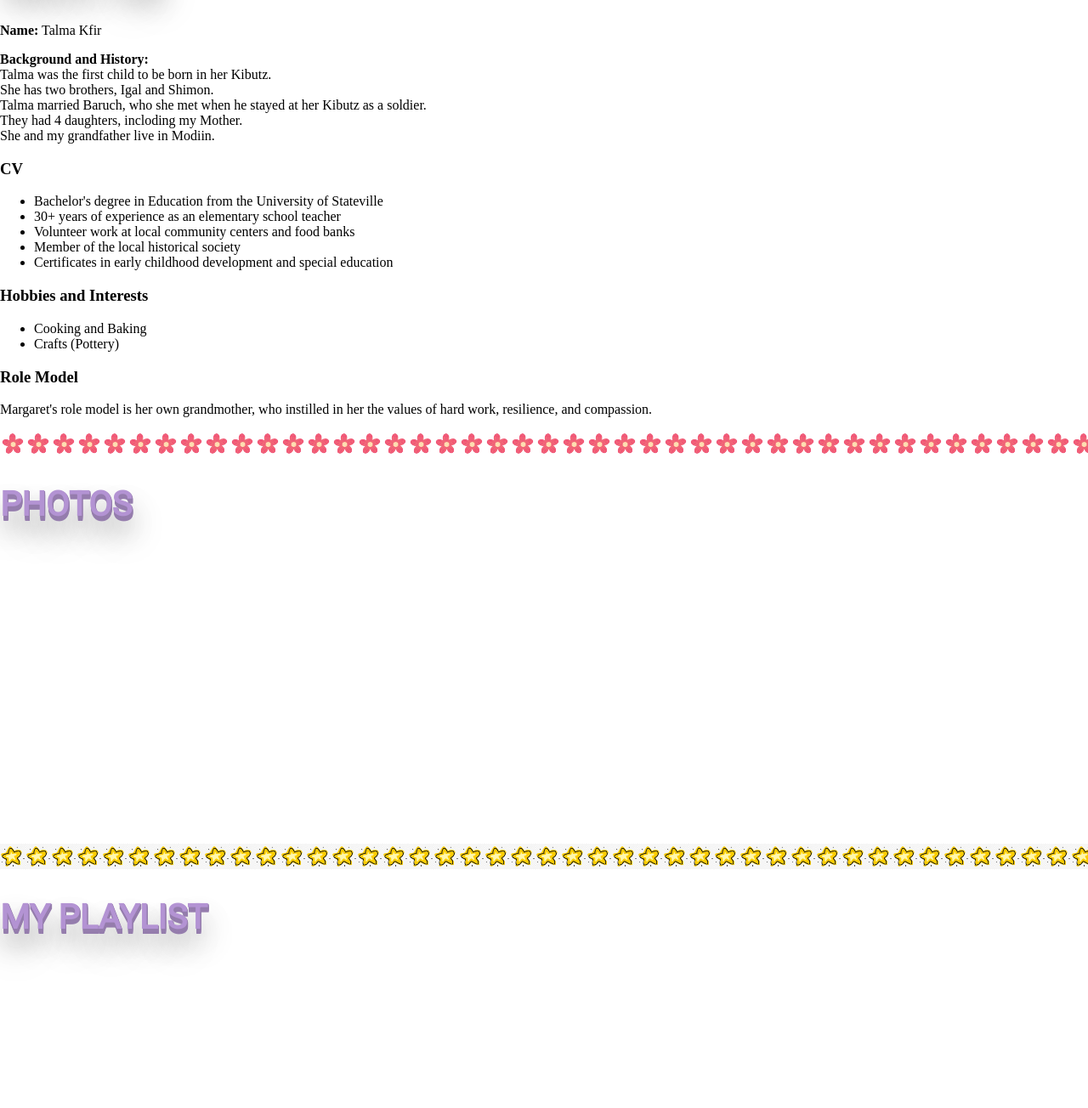
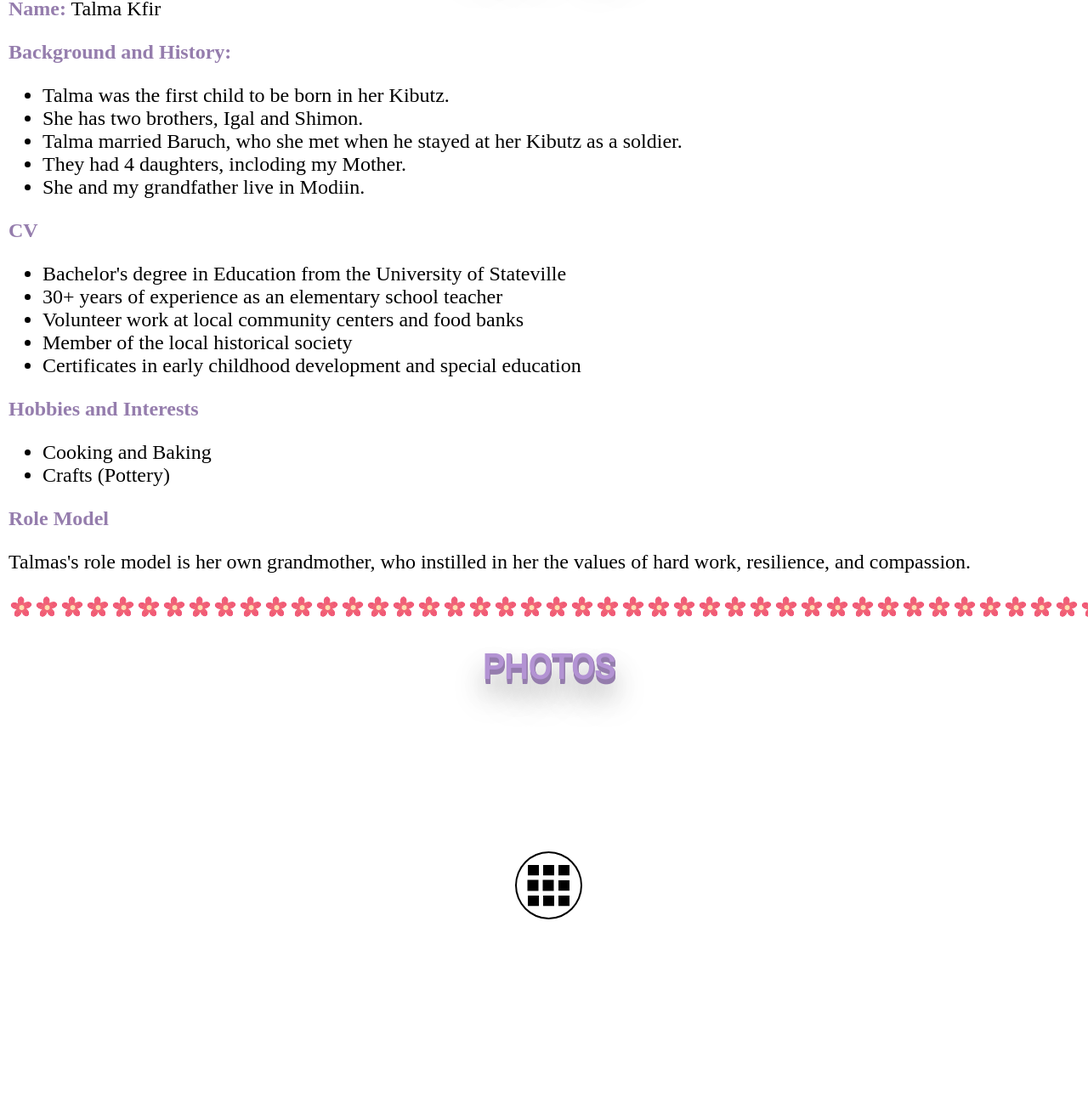
Before and after one commit to WED-2023/319041208, a plain HTML site: page index.html in a window 1280 px wide. Shown: the part 356-1660 px from the top of the page at 85% size. Drawn offline with Linux system fonts and the light colour scheme; grey boxes are pictures that could not be loaded.

Commit message:
complete photos section

```diff
--- a/index.html
+++ b/index.html
@@ -19,18 +19,17 @@
 <section id="about" class="section">
   <div class="star"><br/></div>
   <h2>ABOUT ME</h2>
-    <p><strong>Name:</strong> Talma Kfir</p>
-    <p><strong>Background and History:</strong>
-      <br> Talma was the first child to be born in her Kibutz.
-      <br/>She has two brothers, Igal and Shimon.
-      <br/>Talma married Baruch, who she met when he stayed at her Kibutz as a soldier.
-      <br/>They had 4 daughters, incloding my Mother.
-      <br/>She and my grandfather live in Modiin.
+    <p><b>Name:</b> Talma Kfir</p>
+    <p><b>Background and History:</b>
+      <ul>
+        <li>Talma was the first child to be born in her Kibutz. </li>
+        <li>She has two brothers, Igal and Shimon.</li>
+        <li>Talma married Baruch, who she met when he stayed at her Kibutz as a soldier.</li>
+        <li>They had 4 daughters, incloding my Mother.</li>
+        <li>She and my grandfather live in Modiin.</li>
+      </ul>
     </p>
-  </section>
-
-  <section id="cv">
-    <h3>CV</h3>
+    <b>CV</b>
     <ul>
       <li>Bachelor's degree in Education from the University of Stateville</li>
       <li>30+ years of experience as an elementary school teacher</li>
@@ -38,29 +37,30 @@
       <li>Member of the local historical society</li>
       <li>Certificates in early childhood development and special education</li>
     </ul>
-  </section>
-
-  <section id="hobbies">
-    <h3>Hobbies and Interests</h3>
+    <b>Hobbies and Interests</b>
     <ul>
       <li>Cooking and Baking</li>
       <li>Crafts (Pottery)</li>
     </ul>
-  </section>
-
-  <section id="rolemodel">
-    <h3>Role Model</h3>
-    <p>Margaret's role model is her own grandmother, who instilled in her the values of hard work, resilience, and compassion.</p>
-  </section>
+    <b>Role Model</b>
+    <p>Talmas's role model is her own grandmother, who instilled in her the values of hard work, resilience, and compassion.</p>
 </section>
 
 <section id="photos" class="section">
-
 <div class="flower"><br/></div>
 <h2> photos</h2>
-<br/>
-<br/>
-<br/>
+<div class="gallery">
+  <input type="checkbox" >
+  <img src="files\artyom-kabajev-_aduPjJvDx4-unsplash.jpg" alt="pic1">
+  <img src="files\johnny-cohen-OxOxqLAWvE0-unsplash.jpg" alt="pic2">
+  <img src="files\katarzyna-grabowska-sRAWQyoUiVQ-unsplash.jpg" alt="pic3">
+  <img src="files\matt-bennett-78hTqvjYMS4-unsplash.jpg" alt="sime pink flowers">
+  <img src="files\photos1.jpeg" alt="big rocks with some trees">
+  <img src="files\rod-long-y0OAmd_COUM-unsplash.jpg" alt="a waterfall, a lot of tree and a great view from the sky">
+  <img src="files\ravi-patel-VMGAbeeJTKo-unsplash.jpg" alt="a cool landscape">
+  <img src="files\sentidos-humanos-aMcaLCfTWrA-unsplash.jpg" alt="inside a town between two big buildings">
+  <img src="files\simon-godfrey-yRmmm3t1oX8-unsplash.jpg" alt="a great view of the sea above the mountain">
+</div>
 </section>
 
 <section id="playlist" class="section">
@@ -136,27 +136,36 @@
 </section>
 
 <section id="spa" class="section">
-<br/>
-<br/>
-<br/>
-<br/>
-<br/>
-<br/>
-<br/>
-<br/>
-<br/>
-<br/>
-<br/>
-<br/>
-<br/>
-<br/>
-<br/>
-<br/>
 <div class="flower"><br/></div>
 <h2>ans</h2>
-<br/>
-<br/>
-<br/>
+<p>
+  <b>Question 1+2:</b>
+  <br/>
+  <table class="styled-table">
+    <thead>
+      <tr>
+      <td>Web</td>
+      <td>1</td>
+      <td>2</td>
+      <td>3</td>
+      </tr>
+    </thead>
+    <tbody>
+      <tr>
+        <td class="ttitle">שוני</td>
+        <td>ווב סטטי, במצב של "קריאה בלבד". נועד כדי לאפשר למשתמש לאסוף מידע ללא אפשרות השתתפות/הוספת מידע </td>
+        <td>בעקבות הצורך לאיטראקציה של המשתמש עם האתר, הכונס האפשרות של המשתמש להיות פעיל בגלישה שלו ברשת. המידע שמוצג גם מותאם אישית למשתמש ומשתמשים יכלו לשתף מידע. אז נוצרו כל מיני אתמרים חברתיים כמו פייסבוק, בלוגים ועוד.</td>
+        <td>הוכנס בינה מלאתכותית לרשתות. הדגש באתרים היה על הסמנטיקה של הטכנולוגיה וההתאמה האישית באמצעות בינה מלאתכותית.</td>
+      </tr>
+      <tr>
+        <td class="ttitle">תרחיש שימוש - חיפוש תופעות לוואי של תרופה</td>
+        <td>המידע יוצג באופן סטטי על התרופה, כמו עמוד בויקיפדיה. המידע לא יהיה מותאם באופן אישי למשתמש.</td>
+        <td>יהיה אפשר לבצע חיפוש של המידע בעזרת מנוע חיפוש. זה האינטראקציה של המשתמש בגלישה. יהיה אפשר גם לקרוא תגובות של משתמשים אחרים שהשתמשו בתרופה.</td>
+        <td>בחיפוש יהיה התערבות של מנוע בינה מלאכותית שיוכל לתת מידע מותאם אישית למשתמש זה.</td>
+      </tr>
+    </tbody>
+  </table>
+</p>
 </section>
 
 <section id="contact" class="section">
--- a/style.css
+++ b/style.css
@@ -48,6 +48,7 @@ body
     margin: 0px;
 
 }
+
 h1
 {
     font-size: 90px;
@@ -60,7 +61,9 @@ h1
                  8px 8px 0px #ff7f50,
                  10px 10px 0px #553c9a;
     text-align: center;
+    margin-bottom: 30px;
 }
+
 h2
 {
     font-size: 40px;
@@ -76,11 +79,13 @@ h2
                  1px 6px 0px #957dad,
                  1px 20px 30px rgba(16, 16, 16, 0.3),
                  1px 25px 50px rgba(16, 16, 16, 0.2);
+    text-align:center;
 }
 
 body
 {
     padding-top: 10px;
+    padding-left: 10px;
 }
 
 .star
@@ -98,3 +103,105 @@ body
     background-repeat: repeat-x;
     background-size: contain;
 }
+
+section b
+{
+    color: #957dad;
+    font-weight: bold;
+    font-size:x-large;
+}
+
+#spa .styled-table {
+    border-collapse: collapse;
+    margin: 25px 0;
+    font-size: 0.9em;
+    font-family: sans-serif;
+    min-width: 400px;
+    box-shadow: 0 0 20px rgba(0, 0, 0, 0.15);
+    padding-left: 0;
+    margin-left: -10px;
+    width: calc(100% + 20px);
+}
+.styled-table thead tr, .ttitle{
+    background-color: #009879;
+    color: #ffffff;
+    text-align: center;
+    padding: 12px 15px;
+    font-weight: bold;
+}
+.styled-table th,
+.styled-table td {
+    padding: 12px 15px;
+}
+.styled-table tbody tr {
+    border-bottom: 1px solid #dddddd;
+    text-align: right;
+}
+
+.styled-table tbody tr:nth-of-type(even) {
+    background-color: #f3f3f3;
+}
+
+.styled-table tbody tr:last-of-type {
+    border-bottom: 2px solid #009879;
+}
+.styled-table tbody td:not(.ttitle):hover {
+    color: #009879;
+}
+
+#about{
+    font-size:x-large;
+}
+
+.gallery {
+    --s: 130px;
+    display: grid;
+    grid-template-columns: repeat(3,auto);
+    gap: 5px;
+    position: relative;
+    min-height: 50vh;
+    display: grid;
+    place-content: center;
+    margin: 0;
+  }
+  .gallery input {
+    position: absolute;
+    border: 2px solid #000;
+    border-radius: 50%;
+    inset: calc(50% - var(--s)/3);
+    cursor: pointer;
+    --g: linear-gradient(#000 0 0) no-repeat;
+    background: var(--g) 50%/var(--b,0%) 3px,var(--g) 50%/3px var(--b,0%);
+    transition: 1.5s;
+    -webkit-appearance: none;
+    -moz-appearance: none;
+    appearance: none;
+  }
+  .gallery > img {
+    width: var(--s);
+    aspect-ratio: 1;
+    object-fit: cover;
+    transform: scale(.1);
+    filter: brightness(0);
+    pointer-events: none;
+    transform-origin: var(--x) var(--y);
+    transition: 1s calc((var(--i) - 1)*.1s);
+  }
+  .gallery > img:nth-of-type(1) {--i:1;--x: 150%;--y:150%;}
+  .gallery > img:nth-of-type(2) {--i:2;--x:  50%;--y:150%;}
+  .gallery > img:nth-of-type(3) {--i:3;--x: -50%;--y:150%;}
+  .gallery > img:nth-of-type(4) {--i:4;--x: 150%;--y:50%; }
+  .gallery > img:nth-of-type(5) {--i:5 }
+  .gallery > img:nth-of-type(6) {--i:6;--x: -50%;--y:50%; }
+  .gallery > img:nth-of-type(7) {--i:7;--x: 150%;--y:-50%;}
+  .gallery > img:nth-of-type(8) {--i:8;--x:  50%;--y:-50%;}
+  .gallery > img:nth-of-type(9) {--i:9;--x: -50%;--y:-50%;}
+  .gallery > input:checked ~ img {
+    transform: scale(1);
+    filter: brightness(1);
+    pointer-events: initial;
+  }
+  .gallery > input:checked {
+    transform: translateY(calc(1.75*var(--s))) scale(.5) rotate(45deg);
+    --b: 70%;
+  }
```
Also changed, not shown: files/matt-bennett-78hTqvjYMS4-unsplash.jpg (added), files/photos1.jpeg (added), 8 other files.
